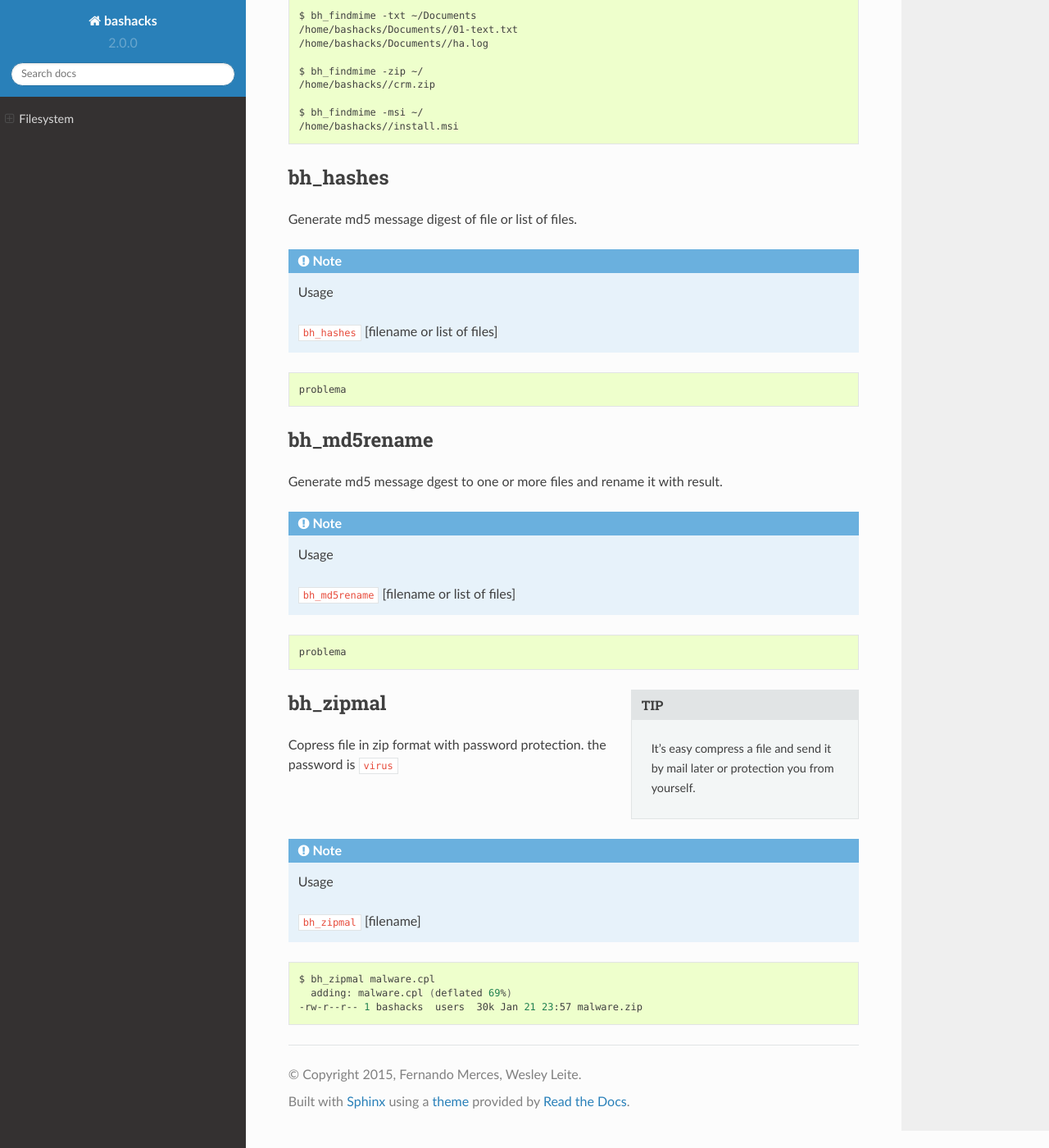
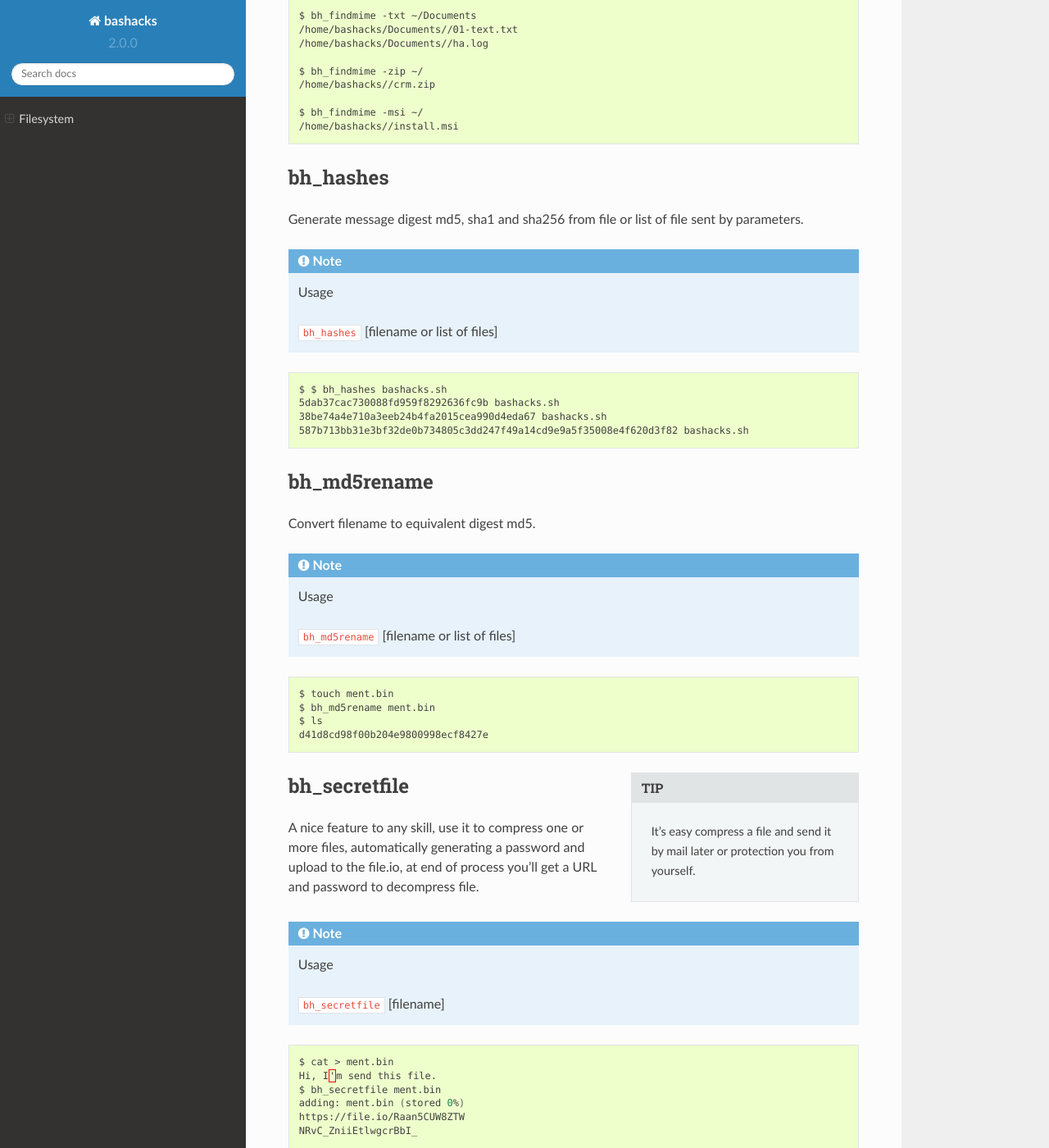
Before and after one commit to merces/bashacks, a Sphinx documentation site: the page built from doc/source/filesystem.rst, in a window 1280 px wide and 1400 px high, scrolled down 981 px. Shown: the whole window at 82% size. Built offline with Sphinx 7.4.7 and the Read the Docs theme 2.0.0, drawn with Linux system fonts in a browser that asks for light colours; some of the changed text lies outside the part shown.

Commit message:
Issue #46 update filesystem

```diff
--- a/doc/source/filesystem.rst
+++ b/doc/source/filesystem.rst
@@ -6,7 +6,7 @@ This section in general has funcions for file handling.
 bh_bkp
 ------
 
-Do quick backup of file using the current system date to add the file name
+Do quick backup of file using the current system date posfixed to the filename
 
 .. note::
     Usage
@@ -58,7 +58,7 @@ Find file by mime type
 bh_hashes
 ---------
 
-Generate md5 message digest of file or list of files.
+Generate message digest md5, sha1 and sha256 from file or list of file sent by parameters.
 
 .. note::
 
@@ -69,13 +69,16 @@ Generate md5 message digest of file or list of files.
 
 .. code-block:: bash
 
-    problema
+    $ $ bh_hashes bashacks.sh
+    5dab37cac730088fd959f8292636fc9b bashacks.sh
+    38be74a4e710a3eeb24b4fa2015cea990d4eda67 bashacks.sh
+    587b713bb31e3bf32de0b734805c3dd247f49a14cd9e9a5f35008e4f620d3f82 bashacks.sh
 
 
 bh_md5rename
 ------------
 
-Generate md5 message dgest to one or more files and rename it with result.
+Convert filename to equivalent digest md5.
 
 .. note::
 
@@ -86,12 +89,37 @@ Generate md5 message dgest to one or more files and rename it with result.
 
 .. code-block:: bash
 
-    problema
+    $ touch ment.bin
+    $ bh_md5rename ment.bin
+    $ ls
+    d41d8cd98f00b204e9800998ecf8427e
 
 
 .. sidebar:: TIP
 
     It's easy compress a file and send it by mail later or protection you from yourself.
+
+
+bh_secretfile
+---------
+
+A nice feature to any skill, use it to compress one or more files, automatically generating a password and upload to the file.io, at end of process you'll get a URL and password to decompress file.
+
+.. note::
+
+    Usage
+
+    ``bh_secretfile`` [filename]
+
+
+.. code-block:: bash
+
+    $ cat > ment.bin
+    Hi, I'm send this file.
+    $ bh_secretfile ment.bin
+    adding: ment.bin (stored 0%)
+    https://file.io/Raan5CUW8ZTW
+    NRvC_ZniiEtlwgcrBbI_
 
 
 bh_zipmal
```
Also changed, not shown: 1 other file.
